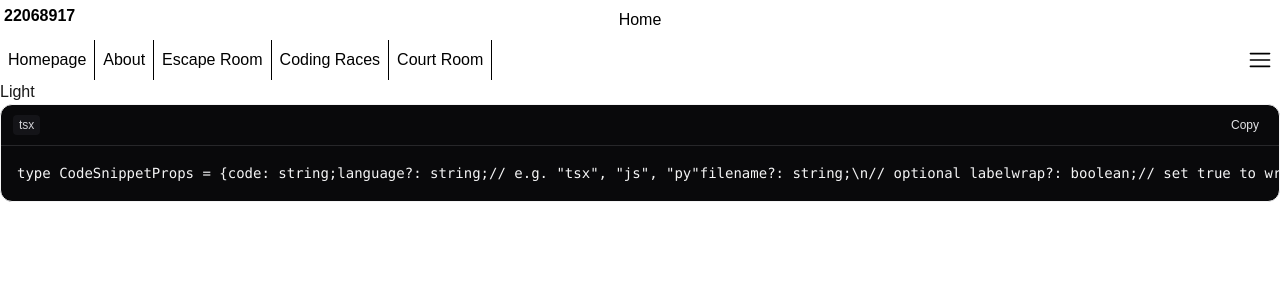
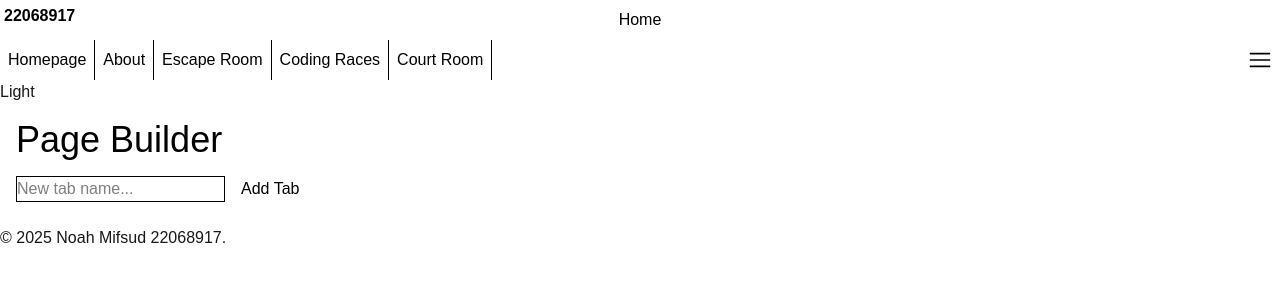
Before and after one commit to ngm-noahmifsud/CSE3CWA_Assignment, a Next.js app: page / in a window 1280 px wide. Shown: the top 300 px of the page. Built offline with nearby package versions, Linux system fonts and the light colour scheme.

Commit message:
feat(pagebuilder): add PageBuilder with TabCreator and ContentCreator

```diff
--- a/app/about/page.tsx
+++ b/app/about/page.tsx
@@ -1,10 +1,12 @@
 import React from 'react'
 import Header from '../components/Header'
+import Footer from '../components/Footer'
 
 const page = () => {
   return (
     <div>
         <Header title='About'/>
+        <Footer />
     </div>
   )
 }
--- /dev/null
+++ b/app/components/ContentCreator.tsx
@@ -0,0 +1,22 @@
+"use client";
+import { Tab } from "./TabCreator";
+
+type ContentCreatorProps = {
+  tab: Tab;
+  onChange: (id: number, newContent: string) => void;
+};
+
+export default function ContentCreator({ tab, onChange }: ContentCreatorProps) {
+  return (
+    <div>
+      <h3 className='text-black dark:text-white'>Content for: {tab.title}</h3>
+      <textarea
+        className='text-black dark:text-white border-1 border-black dark:border-white'
+        rows={6}
+        value={tab.content}
+        onChange={(e) => onChange(tab.id, e.target.value)}
+        placeholder="Type content here..."
+      />
+    </div>
+  );
+}
--- /dev/null
+++ b/app/components/Footer.tsx
@@ -0,0 +1,12 @@
+import React from 'react'
+
+const Footer = () => {
+  return (
+    <footer>
+        <p>&copy; 2025 Noah Mifsud 22068917.</p>
+    </footer>
+
+  )
+}
+
+export default Footer
--- /dev/null
+++ b/app/components/PageBuilder.tsx
@@ -0,0 +1,107 @@
+"use client";
+import { useState } from "react";
+import TabCreator, { Tab } from "./TabCreator";
+import ContentCreator from "./ContentCreator";
+
+export default function PageBuilder() {
+  const [tabs, setTabs] = useState<Tab[]>([]);
+  const [activeId, setActiveId] = useState<number | null>(null);
+
+  const handleAdd = (tab: Tab) => {
+    setTabs((prev) => [...prev, tab]);
+    setActiveId(tab.id);
+  };
+
+  const handleContentChange = (id: number, newContent: string) => {
+    setTabs((prev) =>
+      prev.map((t) => (t.id === id ? { ...t, content: newContent } : t))
+    );
+  };
+
+  const activeTab = tabs.find((t) => t.id === activeId) ?? null;
+
+  const generateHTML = () => {
+    const tabButtons = tabs
+      .map(
+        (t, i) =>
+          `<button onclick="openTab('tab${i}')">${t.title}</button>`
+      )
+      .join("\n");
+
+    const tabContents = tabs
+      .map(
+        (t, i) =>
+          `<div id="tab${i}" style="display:${i === 0 ? "block" : "none"};">\n<p>${t.content
+            .replace(/\n/g, "<br>")
+            .trim()}</p>\n</div>`
+      )
+      .join("\n");
+
+    return `<!DOCTYPE html>
+<html>
+<head>
+<meta charset="UTF-8">
+<title>Generated Tabs Page</title>
+<style>
+  body { font-family: Arial, sans-serif; padding:20px; }
+  button { margin-right:5px; padding:6px 12px; cursor:pointer; }
+  div { margin-top:10px; }
+</style>
+</head>
+<body>
+
+<div>
+${tabButtons}
+</div>
+
+${tabContents}
+
+<script>
+function openTab(id) {
+  var divs = document.querySelectorAll("body > div[id^='tab']");
+  divs.forEach(d => d.style.display = "none");
+  document.getElementById(id).style.display = "block";
+}
+</script>
+
+</body>
+</html>`;
+  };
+
+  return (
+    <div className='bg-white dark:bg-black transition-all p-4'>
+      <h1 className='text-black dark:text-white text-4xl pb-4'>Page Builder</h1>
+
+      <TabCreator onAdd={handleAdd} />
+
+      <div className=''>
+        {tabs.map((tab) => (
+          <button
+            key={tab.id}
+            onClick={() => setActiveId(tab.id)}
+            className={`mr-2 px-3 py-1 rounded-2 hover:cursor-pointer text-black dark:text-white
+                ${tab.id === activeId ? "font-bold bg-black text-white" : "font-normal"}`}
+          >
+            {tab.title}
+          </button>
+        ))}
+      </div>
+
+      {activeTab && (
+        <ContentCreator tab={activeTab} onChange={handleContentChange} />
+      )}
+
+      {tabs.length > 0 && (
+        <div style={{ marginTop: "20px" }}>
+          <h3>Generated HTML</h3>
+          <textarea
+            rows={15}
+            style={{ width: "100%" }}
+            readOnly
+            value={generateHTML()}
+          />
+        </div>
+      )}
+    </div>
+  );
+}
--- /dev/null
+++ b/app/components/TabCreator.tsx
@@ -0,0 +1,29 @@
+'use client';
+import { useState } from "react";
+
+export type Tab = {
+  id: number;
+  title: string;
+  content: string;
+};
+
+type TabCreatorProps = {
+  onAdd: (tab: Tab) => void;
+};
+
+export default function TabCreator({ onAdd }: TabCreatorProps) {
+  const [title, setTitle] = useState("");
+
+  const handleAdd = () => {
+    if (title.trim().length === 0) return;
+    onAdd({ id: Date.now(), title, content: "" });
+    setTitle("");
+  };
+
+  return (
+    <div className='mb-2'>
+      <input className='bg-white border-1 border-black text-black  dark:bg-black dark:border-white dark:text-white' type="text" value={title}onChange={(e) => setTitle(e.target.value)} placeholder="New tab name..."/>
+      <button type="button" onClick={handleAdd} className='ml-4 hover:cursor-pointer text-black dark:text-white'>Add Tab</button>
+    </div>
+  );
+}
--- a/app/page.tsx
+++ b/app/page.tsx
@@ -3,15 +3,17 @@ import Image from "next/image";
 
 //Components
 import Header from "./components/Header";
-import CodeSnippet from "./components/CodeSnippet";
+import PageBuilder from "./components/PageBuilder";
 import ToggleTheme from "./components/ToggleTheme";
+import Footer from "./components/Footer";
 
 export default function Home() {
   return (
     <div>
       <Header title='Home'/>
       <ToggleTheme />
-      <CodeSnippet code='type CodeSnippetProps = {code: string;language?: string;// e.g. "tsx", "js", "py"filename?: string;\n// optional labelwrap?: boolean;// set true to wrap long line};' language='tsx'/>
+      <PageBuilder />
+      <Footer />
     </div>
   );
 }
```
